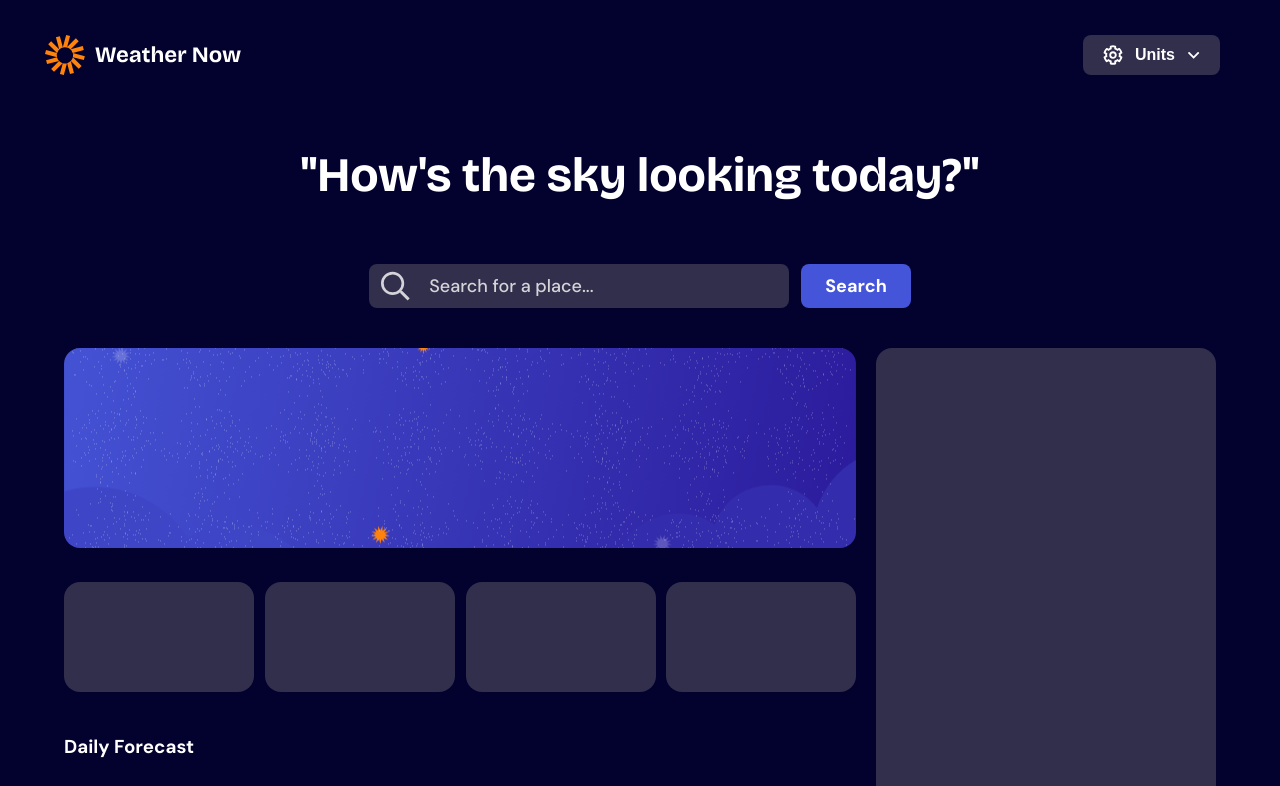
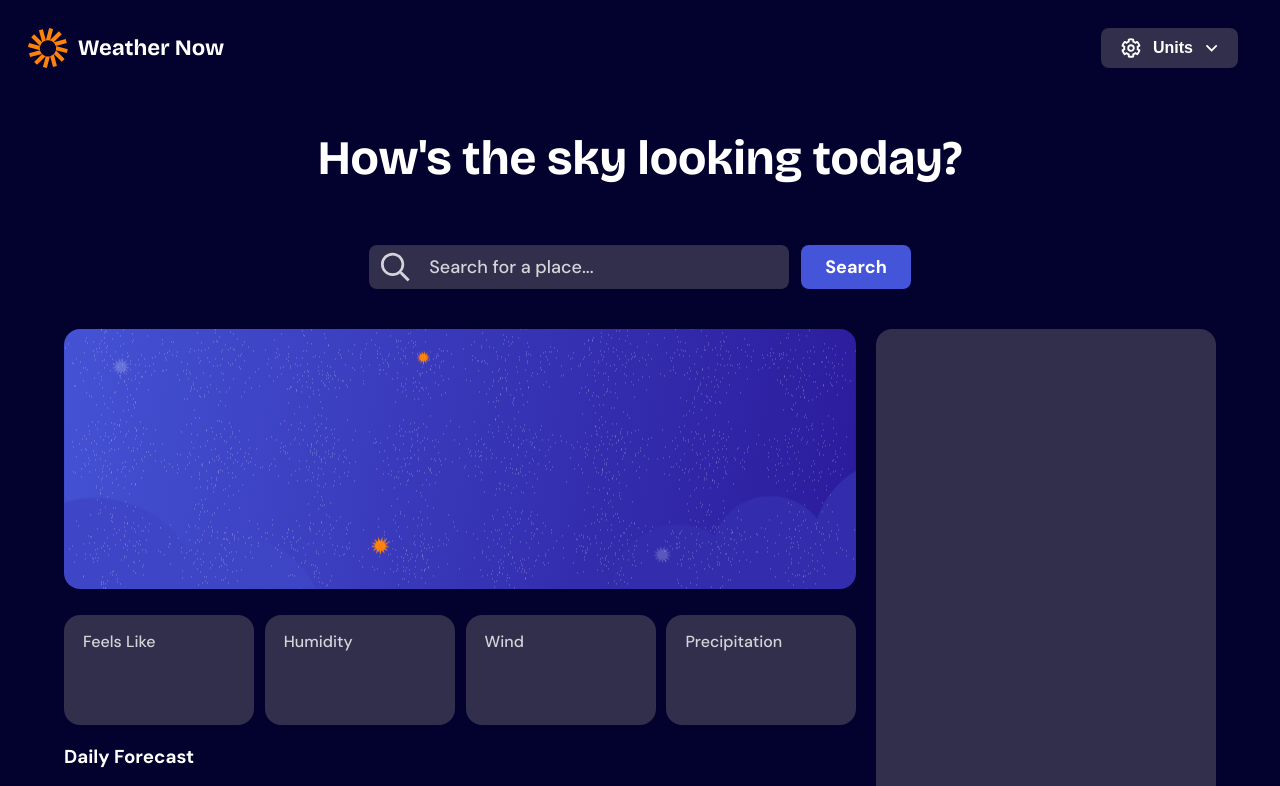
Before and after one commit to saarthakparulekar/Weather-Application, a React (Create React App) app: page / in a window 1280 px wide. Shown: the top 786 px of the page. Built offline with nearby package versions, Linux system fonts and the light colour scheme.

Commit message:
added functionality to search bar

```diff
--- a/src/App.css
+++ b/src/App.css
@@ -14,7 +14,7 @@ body, .App {
   display: flex;
   align-items: center;
   justify-content: space-between;
-  padding: 10px 20px;
+  padding: 2px;
 }
 
 .App-logo {
@@ -125,7 +125,7 @@ body, .App {
 .Header-Text{
   font-family: 'Bricolage Grotesque', sans-serif;
   font-size: xxx-large;
-  padding: 4px;
+  padding: 2px;
 }
 
 .search-bar-container {
@@ -214,13 +214,14 @@ main{
 }
 .date-time {
   width: 100%;
-  min-height: 200px;
+  min-height: 260px;
   background-image: url('./images/bg-today-large.svg');
   background-repeat: no-repeat;
   background-size: cover;      /* Ensures the image covers the container */
   background-position: center; /* Centers the image */
   border-radius: 16px;
-  overflow: hidden;            /* Ensures border-radius clips the background */
+  overflow: hidden;
+  margin-bottom: 2%;            /* Ensures border-radius clips the background */
 }
 .current-data{
   display: flex;
@@ -234,7 +235,13 @@ main{
   min-width: 190px;
   border-radius: 16px;
   margin-top: 10px;
-
+  display: flex;
+  flex-direction: column;
+  text-align: start;
+}
+.curr-cards-header{
+  color: hsl(250, 6%, 84%);
+  margin-left: 10%;
 }
 .weekly-data{
   display: flex;
@@ -257,3 +264,34 @@ main{
 .daily-forecast{
   text-align: left;
 }
+.suggestions-list {
+  text-align: left;
+  position: absolute;
+  top: 100%;
+  left: 0;
+  right: 0;
+  background: hsl(243, 23%, 24%);
+  color: #fff;
+  border-radius: 16px;
+  max-height: 200px;
+  overflow-y: auto;
+  z-index: 10;
+  margin-top: 10px;
+  padding: 0;
+  list-style: none;
+  scrollbar-width: none;        /* Firefox */
+  -ms-overflow-style: none;     /* IE and Edge */
+}
+
+.suggestion-item {
+  padding: 10px 16px;
+  cursor: pointer;
+}
+
+.suggestion-item:hover {
+  background: #444;
+}
+
+.suggestions-list::-webkit-scrollbar {
+  display: none;                /* Chrome, Safari, Opera */
+}
--- a/src/App.js
+++ b/src/App.js
@@ -12,6 +12,13 @@ function App() {
   const [speedUnit, setSpeedUnit] = useState('kmph');
   const [tempUnit, setTempUnit] = useState('celsius');
   const [precipUnit, setPrecipUnit] = useState('mm');
+  const [location, setLocation] = useState(null);
+
+  const handleLocationSelect = (loc) => {
+    setLocation(loc);
+    // You can now use loc.latitude and loc.longitude for your weather API
+    console.log('Selected location:', loc);
+  };
 
   return (
     <div className="App">
@@ -62,8 +69,8 @@ function App() {
         </div>
       </header>
       <main>
-        <h1 className='Header-Text'>"How's the sky looking today?"</h1>
-        <SearchBar/>
+        <h1 className='Header-Text'>How's the sky looking today?</h1>
+        <SearchBar onLocationSelect={handleLocationSelect} />
         <ResultPage/>
       </main>
     </div>
--- a/src/component/ResultPage.js
+++ b/src/component/ResultPage.js
@@ -10,21 +10,43 @@ function ResultPage(){
 
                 </div>
                 <div className="current-data">
-                    <div className="curr-cards"></div>
-                    <div className="curr-cards"></div>
-                    <div className="curr-cards"></div>
-                    <div className="curr-cards"></div>
+                    <div className="curr-cards">
+                        <p className="curr-cards-header">Feels Like</p>
+                    </div>
+                    <div className="curr-cards">
+                        <p className="curr-cards-header">Humidity</p>
+                    </div>
+                    <div className="curr-cards">
+                        <p className="curr-cards-header">Wind</p>
+                    </div>
+                    <div className="curr-cards">
+                        <p className="curr-cards-header">Precipitation</p>
+                    </div>
                 </div>
                 <div className="weekly-data">
                     <h3 className="daily-forecast">Daily Forecast</h3>
                     <div className="weekly-card-container">
-                        <div className="day-card"></div>
-                        <div className="day-card"></div>
-                        <div className="day-card"></div>
-                        <div className="day-card"></div>
-                        <div className="day-card"></div>
-                        <div className="day-card"></div>
-                        <div className="day-card"></div>
+                        <div className="day-card">
+
+                        </div>
+                        <div className="day-card">
+
+                        </div>
+                        <div className="day-card">
+
+                        </div>
+                        <div className="day-card">
+
+                        </div>
+                        <div className="day-card">
+
+                        </div>
+                        <div className="day-card">
+
+                        </div>
+                        <div className="day-card">
+
+                        </div>
                     </div>
                 </div>
             </div>
--- a/src/component/SearchBar.js
+++ b/src/component/SearchBar.js
@@ -1,17 +1,80 @@
-import React from "react";
+import React, { useState, useEffect, useRef } from "react";
 import iconSearch from '../images/icon-search.svg';
 import '../App.css';
 
-function SearchBar(){
-    return(
-        <div className="search-bar-container">
+function SearchBar({ onLocationSelect }) {
+    const [query, setQuery] = useState('');
+    const [suggestions, setSuggestions] = useState([]);
+    const [showSuggestions, setShowSuggestions] = useState(false);
+    const timeoutRef = useRef(null);
+
+    useEffect(() => {
+        if (query.length < 2) {
+            setSuggestions([]);
+            return;
+        }
+        if (timeoutRef.current) clearTimeout(timeoutRef.current);
+        timeoutRef.current = setTimeout(() => {
+            fetch(`https://geocoding-api.open-meteo.com/v1/search?name=${encodeURIComponent(query)}&count=10&language=en&format=json`)
+                .then(res => res.json())
+                .then(data => {
+                    setSuggestions(data.results || []);
+                    setShowSuggestions(true);
+                });
+        }, 300);
+        return () => clearTimeout(timeoutRef.current);
+    }, [query]);
+
+    const handleSelect = (suggestion) => {
+        setQuery(suggestion.name);
+        setShowSuggestions(false);
+        if (onLocationSelect) {
+            onLocationSelect({
+                name: suggestion.name,
+                latitude: suggestion.latitude,
+                longitude: suggestion.longitude
+            });
+        }
+    };
+
+    const handleSearchClick = async () => {
+        if (query.length < 2) return;
+        const res = await fetch(`https://geocoding-api.open-meteo.com/v1/search?name=${encodeURIComponent(query)}&count=10&language=en&format=json`);
+        const data = await res.json();
+        if (data.results && data.results.length > 0) {
+            handleSelect(data.results[0]);
+        }
+    };
+
+    return (
+        <div className="search-bar-container" style={{ position: "relative" }}>
             <div className="search-input-wrapper">
                 <img src={iconSearch} alt="search" className="search-icon"/>
-                <input className="search-input" placeholder="Search for a place..."/>
+                <input
+                    className="search-input"
+                    placeholder="Search for a place..."
+                    value={query}
+                    onChange={e => setQuery(e.target.value)}
+                    onFocus={() => setShowSuggestions(true)}
+                    autoComplete="off"
+                />
+                {showSuggestions && suggestions.length > 0 && (
+                    <ul className="suggestions-list">
+                        {suggestions.map(s => (
+                            <li
+                                key={s.id || `${s.latitude},${s.longitude}`}
+                                onClick={() => handleSelect(s)}
+                                className="suggestion-item"
+                            >
+                                {s.name}{s.country ? `, ${s.country}` : ''}
+                            </li>
+                        ))}
+                    </ul>
+                )}
             </div>
-            <button className="search-btn">Search</button>
+            <button className="search-btn" onClick={handleSearchClick}>Search</button>
         </div>
-    )
+    );
 }
 
 export default SearchBar;
```
Also changed, not shown: src/geolocation.js (deleted).
